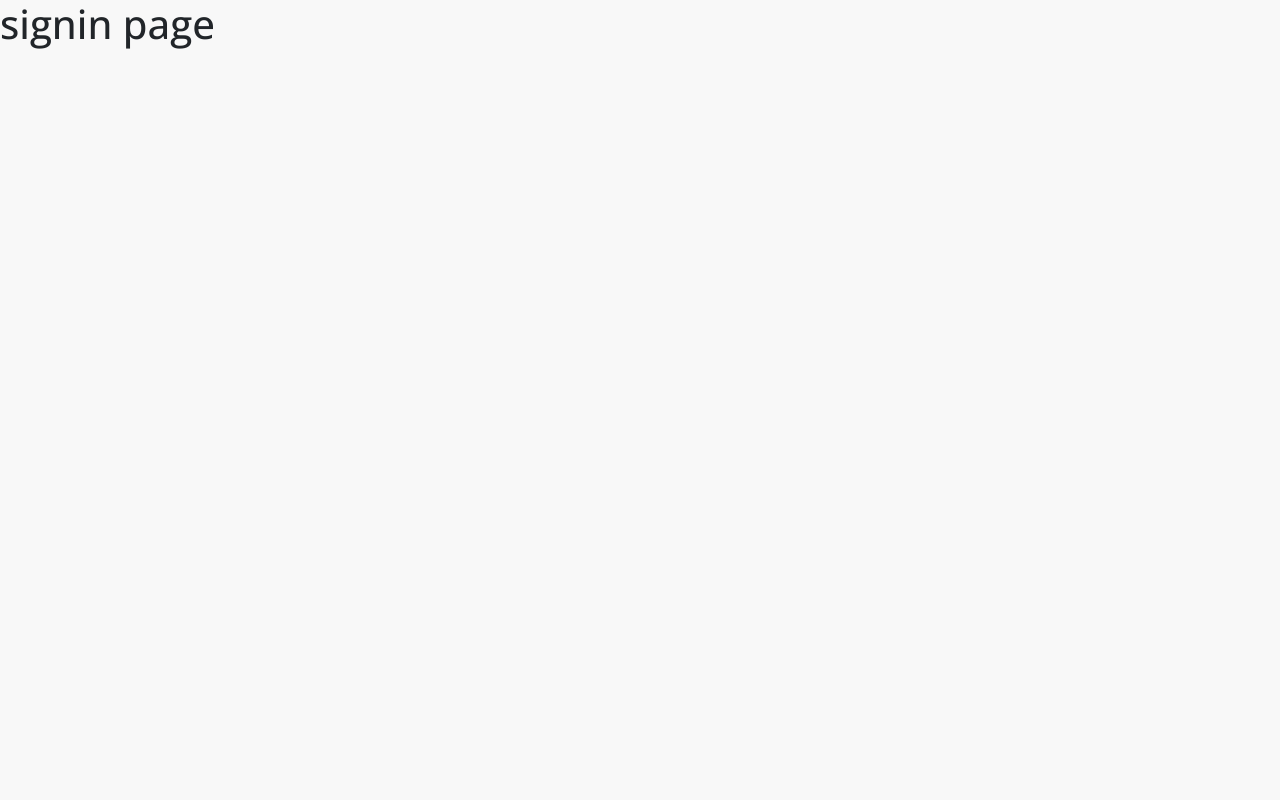
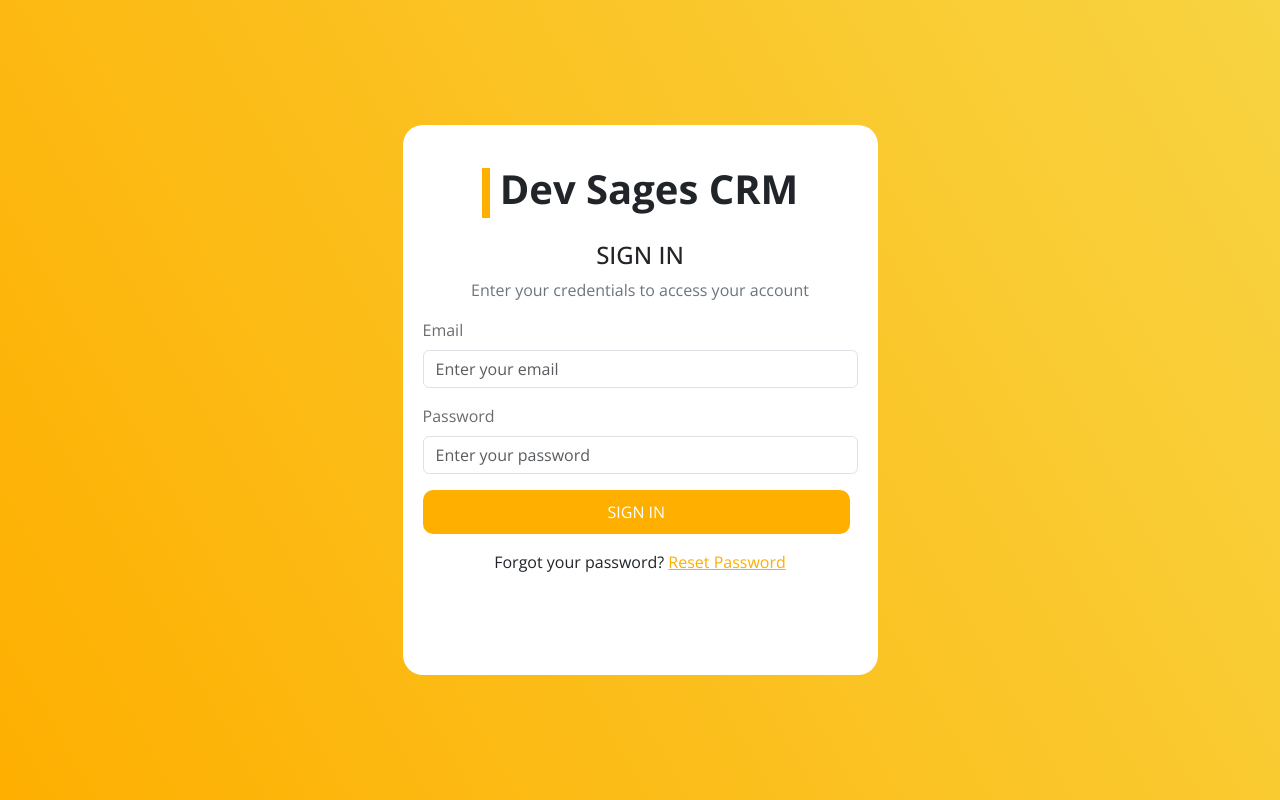
Before and after one commit to Mansibansal9648/Emp_mgmt_system_frontend, a React (Create React App) app: page / in a window 1280 px wide. Built offline with nearby package versions, Linux system fonts and the light colour scheme.

Commit message:
resolve conflicts

```diff
--- a/package.json
+++ b/package.json
@@ -16,7 +16,7 @@
     "@testing-library/user-event": "^13.5.0",
     "axios": "^1.7.2",
     "bootstrap": "^5.3.3",
-    "formik": "^2.4.5",
+    "formik": "^2.4.6",
     "react": "^18.3.1",
     "react-bootstrap": "^2.10.4",
     "react-dom": "^18.3.1",
--- a/public/index.html
+++ b/public/index.html
@@ -15,6 +15,7 @@
       user's mobile device or desktop. See https://developers.google.com/web/fundamentals/web-app-manifest/
     -->
     <link rel="manifest" href="%PUBLIC_URL%/manifest.json" />
+    <link rel="stylesheet" href="https://cdnjs.cloudflare.com/ajax/libs/font-awesome/6.5.2/css/all.min.css" />
     <!--
       Notice the use of %PUBLIC_URL% in the tags above.
       It will be replaced with the URL of the `public` folder during the build.
--- a/src/components/dashboard/index.js
+++ b/src/components/dashboard/index.js
@@ -1,7 +1,6 @@
 import Layout from "../common/layout/layout";
 import AdminDashboard from "./admin/adminDashboard";
 import EmployeeDashboard from "./employee/employeeDashboard";
-import Employees from "./admin/employee";
 
 function Dashboard() {
   let userType = "admin";
--- /dev/null
+++ b/src/components/signin/signin.css
@@ -0,0 +1,66 @@
+.main_contain{
+    height: 100vh;
+    width: 100%;
+    background-image: linear-gradient(60deg, #FEAF00, #F8D442);
+    display: flex;
+    justify-content: center;
+    align-items: center;
+}
+.container{
+    height: 550px;
+    width: 475px;
+    background-color: white;
+    border-radius: 20px;
+    padding: 40px 20px;
+}
+.input_label{
+    color: #6C6C6C;
+}
+.signin{
+    background-color: #FEAF00;
+    color: white;
+    padding: 10px 185px !important;
+    border: none;
+    border-radius: 10px;
+    transition: 1000ms;
+}
+.signin:hover{
+background-image: linear-gradient(90deg,#FEAF00, #f8cb69);
+transition: 1000ms;
+}
+
+.anchor{
+    color: #FEAF00;
+}
+.title{
+        font-weight: 700;
+}
+.pre_title{
+    display: inline-block;
+    height: 50px !important;
+    width: 8px;
+    background-color: #FEAF00;
+}
+.title_box{
+    display: flex;
+    justify-content: center;
+    align-items: center;
+    gap: 10px;
+    margin-bottom: 20px;
+}
+@media only screen and (max-width:768px) {
+    .container{
+        height: 500px;
+        width: 330px;
+        background-color: white;
+        border-radius: 20px;
+        padding: 40px 20px;
+    }
+    .pre_title{
+        height: 40px !important;
+    }
+    .signin{
+        text-align: center;
+        padding: 10px 115px !important;
+    }
+}
--- a/src/components/signin/signin.jsx
+++ b/src/components/signin/signin.jsx
@@ -1,6 +1,75 @@
-function Signin(){
-    return(
-        <h1>signin page</h1>
-    )
+import React from "react";
+import "./signin.css";
+import { useState } from "react";
+import { useFormik } from "formik";
+import { toast } from "react-toastify";
+import "react-toastify/dist/ReactToastify.css";
+
+function Signin() {
+  const initialState = {
+    email: "",
+    password: "",
+  };
+
+  const formik = useFormik({
+    initialValues: initialState,
+    onSubmit: async function (values, action) {
+      console.log("Values:", values);
+      action.resetForm();
+    },
+  });
+
+  return (
+    <div className="main_contain">
+      <div className="container">
+        <form onSubmit={formik.handleSubmit}>
+          <div className="text-center title_box">
+            <span className="pre_title"></span>
+            <h1 className="title">Dev Sages CRM</h1>
+          </div>
+          <h4 className="text-center">SIGN IN</h4>
+          <p className="text-center text-secondary">
+            Enter your credentials to access your account
+          </p>
+          <div className="mb-3">
+            <label htmlFor="email" className="mb-2 input_label">
+              Email
+            </label>
+            <input
+              type="email"
+              name="email"
+              className="form-control"
+              placeholder="Enter your email"
+              value={formik.values.email}
+              onChange={formik.handleChange}
+              onBlur={formik.handleBlur}
+            />
+          </div>
+          <div className="mb-3">
+            <label htmlFor="password" className="mb-2 input_label">
+              Password
+            </label>
+            <input
+              type="password"
+              name="password"
+              className="form-control"
+              placeholder="Enter your password"
+              value={formik.values.password}
+              onChange={formik.handleChange}
+              onBlur={formik.handleBlur}
+            />
+          </div>
+          <button className=" signin mb-3">SIGN IN</button>
+          <div className="text-center">
+            {" "}
+            <span>Forgot your password? </span>
+            <a href="" className="anchor">
+              Reset Password
+            </a>
+          </div>
+        </form>
+      </div>
+    </div>
+  );
 }
-export default Signin
+export default Signin;
```
Also changed, not shown: 1 other file (tests, documents, lock files or other folders).
